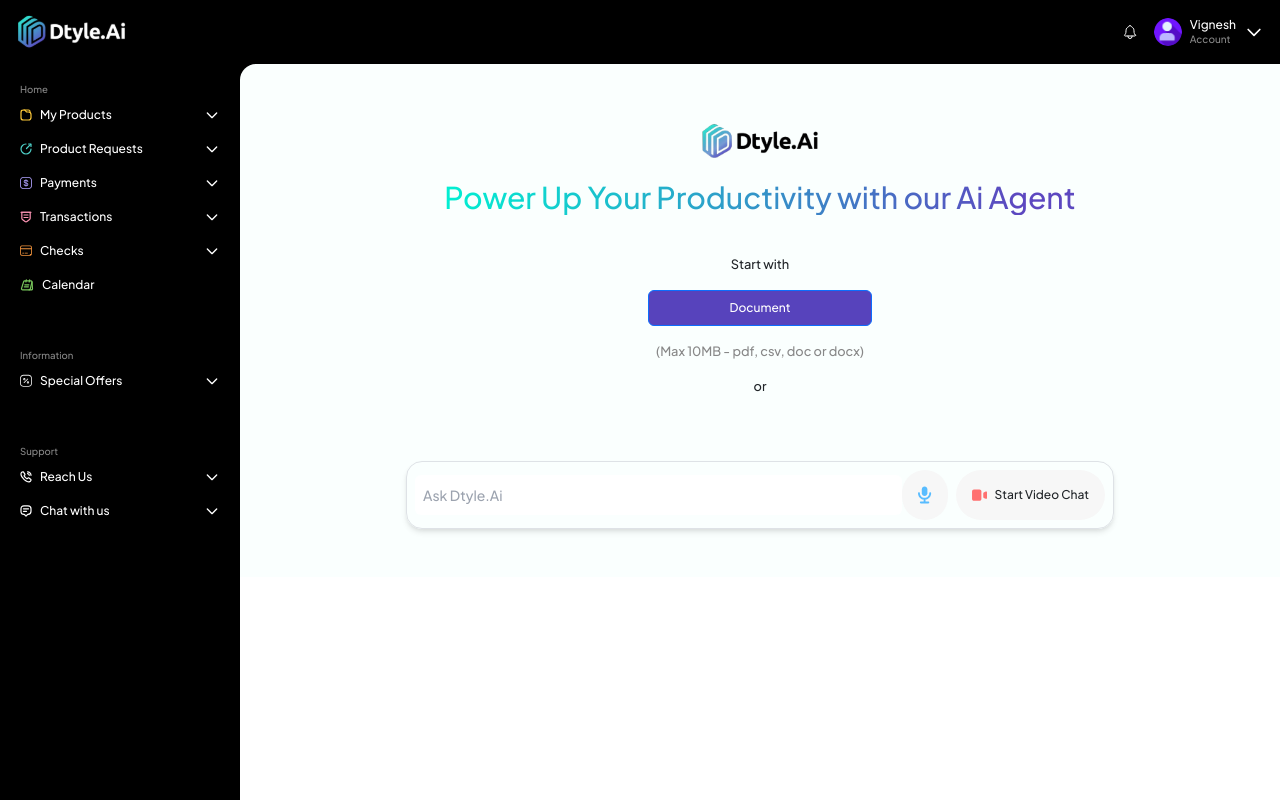
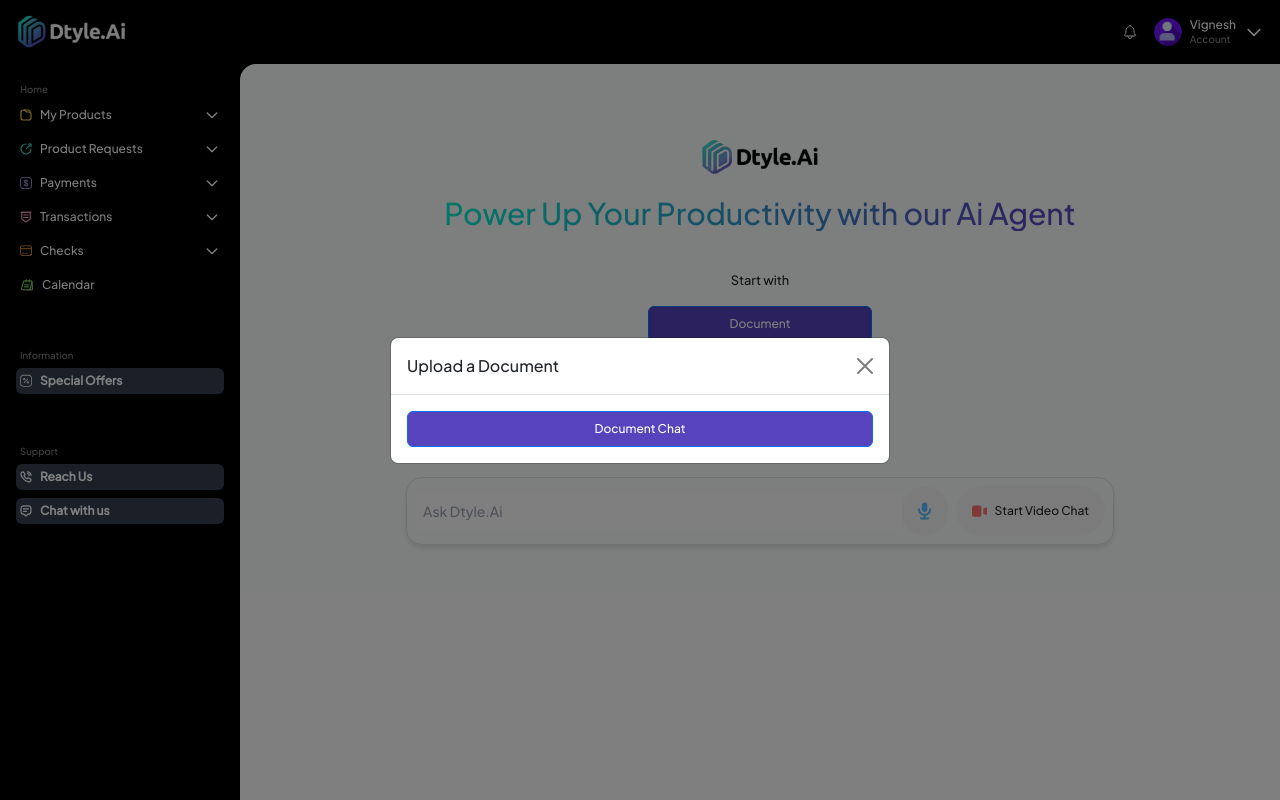
Before and after one commit to ibhaudur/dtyle-ai-chat-frontend, a React app: page / in a window 1280 px wide. Both pictures are taken after a click on the button "Document". Built offline with nearby package versions, Linux system fonts and the light colour scheme; the HTML template or start-up script is replaced by a standard one.

Commit message:
Modal box

```diff
--- /dev/null
+++ b/src/component/Modal/ModalBox.jsx
@@ -0,0 +1,23 @@
+import * as React from "react";
+import { Modal } from "react-bootstrap";
+
+export default function ModalBox({ open, setOpen, title, children }) {
+  const handleOpen = () => setOpen(true);
+  const handleClose = () => setOpen(false);
+
+  return (
+    <div>
+      <Modal
+        className="WorkSans-Regular"
+        show={open}
+        dialogClassName="modal-dialog-scrollable"
+        backdrop="static"
+        centered
+        onHide={handleClose}
+      >
+        <Modal.Header closeButton>{title}</Modal.Header>
+        <Modal.Body>{children}</Modal.Body>
+      </Modal>
+    </div>
+  );
+}
--- a/src/layout/utils/utils.js
+++ b/src/layout/utils/utils.js
@@ -59,7 +59,7 @@
   },
   {
     menu: "Special Offers",
-    path: "#",
+    path: "",
     icon: percentage,
   },
   {
@@ -67,12 +67,12 @@
   },
   {
     menu: "Reach Us",
-    path: "#",
+    path: "",
     icon: call,
   },
   {
     menu: "Chat with us",
-    path: "#",
+    path: "",
     icon: message,
   },
 ];
--- a/src/pages/Chat/ChatBox.jsx
+++ b/src/pages/Chat/ChatBox.jsx
@@ -1,6 +1,7 @@
 import React, { useState, useRef, useEffect } from "react";
 import audioIcon from "../../../public/images/chat/audio.svg";
 import videoIcon from "../../../public/images/chat/video.svg";
+import { BsRecord2 } from "react-icons/bs";
 
 const ChatBox = () => {
   const [message, setMessage] = useState(""); // State for the text input
@@ -81,11 +82,17 @@
       {/* Voice Record Button */}
       <button
         onClick={isRecording ? stopRecording : startRecording}
-        className={`p-3 rounded-full text-white me-2 focus:outline-none ${
-          isRecording ? "bg-red-500" : "bg-[#F7F7F7]"
+        className={`${
+          isRecording ? "p-2" : "p-3"
+        } rounded-full text-white me-2 focus:outline-none
+         bg-[#F7F7F7]
         }`}
       >
-        {isRecording ? "⏹️" : <img src={audioIcon} alt="i" />}
+        {isRecording ? (
+          <BsRecord2 className="text-red-500 text-2xl" />
+        ) : (
+          <img src={audioIcon} alt="i" />
+        )}
       </button>
       <button
         //         onClick={isRecording ? stopRecording : startRecording}
--- a/src/pages/Chat/index.jsx
+++ b/src/pages/Chat/index.jsx
@@ -1,17 +1,34 @@
-import React from "react";
+import React, { useState } from "react";
 import Logo from "../../../public/images/dtyle.svg";
 import { Button, Col, Row } from "react-bootstrap";
 import ChatBox from "./ChatBox";
+import ModalBox from "../../component/Modal/ModalBox";
 
 const Chat = () => {
+  const [open, setOpen] = useState(false);
   return (
     <section className="flex justify-center flex-col align-items-center p-3 gap-3">
+      <ModalBox title="Upload a Document" open={open}>
+        <div>
+          <Button
+            className="bg-[#5743BC] w-100 f-12 p-2"
+            onClick={() => setOpen(() => !open)}
+          >
+            Document Chat
+          </Button>
+        </div>
+      </ModalBox>
       <img className="mt-4" src={Logo} alt="logo" />
       <h3 className="text-3xl linear-text">
         Power Up Your Productivity with our Ai Agent
       </h3>
       <small className="mt-4">Start with</small>
-      <Button className="bg-[#5743BC] min-w-56 f-12 p-2">Document</Button>
+      <Button
+        className="bg-[#5743BC] min-w-56 f-12 p-2"
+        onClick={() => setOpen(() => !open)}
+      >
+        Document
+      </Button>
       <small className="c-gray">(Max 10MB - pdf, csv, doc or docx)</small>
       <small>or</small>
       <Row className="w-100 justify-center mt-5">
```
